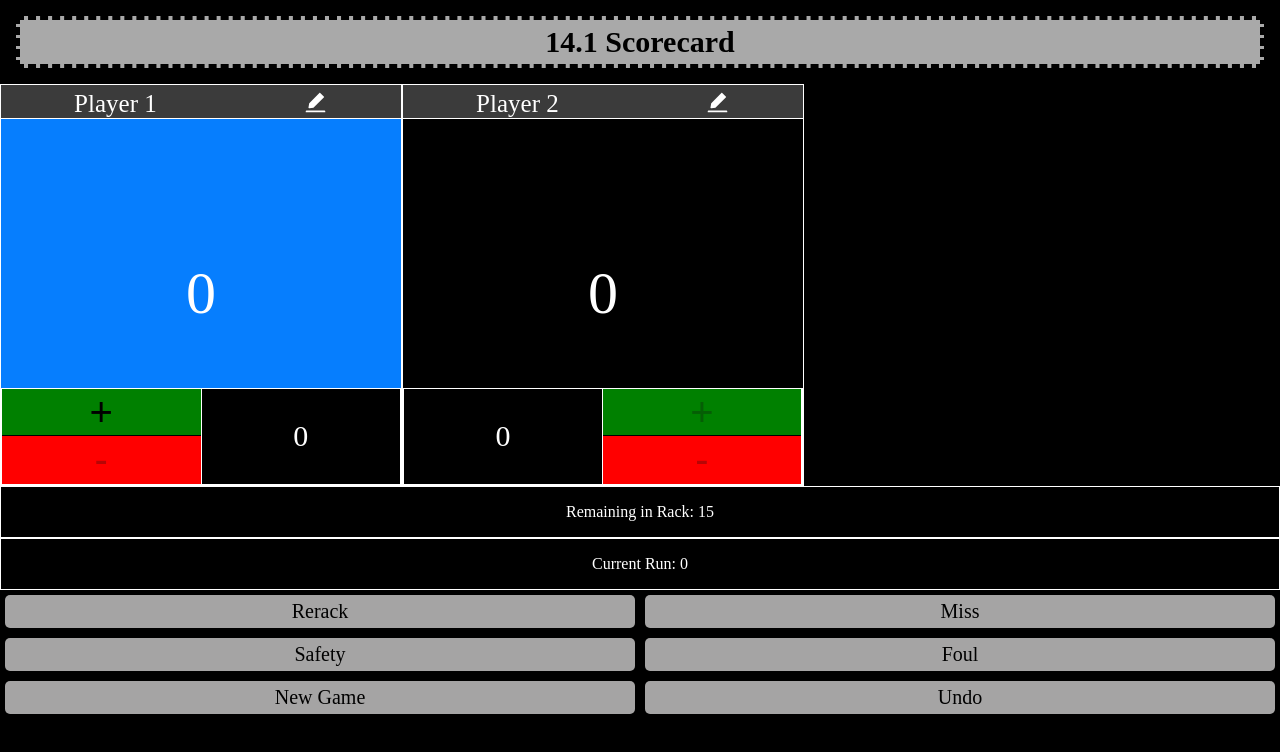
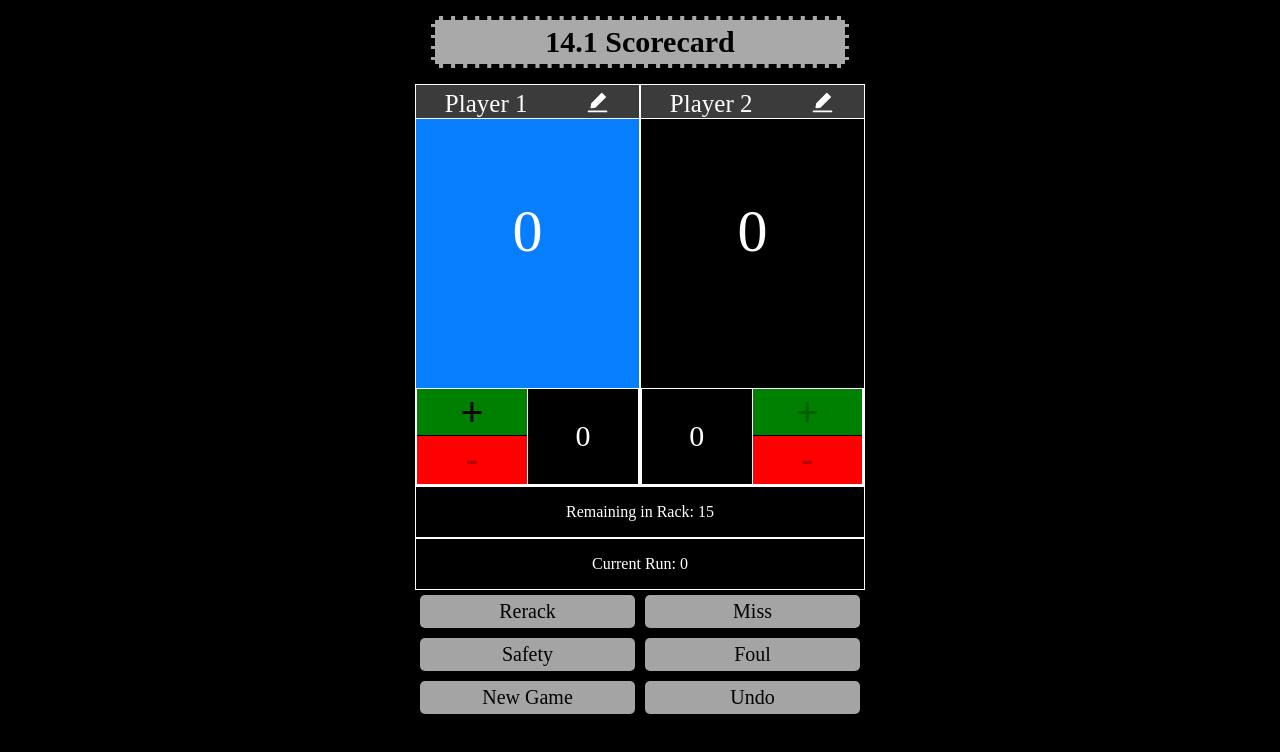
Before and after one commit to moviefan322/straight-pool-counter, a Next.js app: page / in a window 1280 px wide. Shown: the top 752 px of the page. Built offline with nearby package versions, Linux system fonts and the light colour scheme.

Commit message:
restricts max-size mobile only

```diff
--- a/src/styles/globals.css
+++ b/src/styles/globals.css
@@ -1,9 +1,10 @@
 body {
   background: black;
   color: white;
-  margin: 0;
   padding: 0;
   box-sizing: border-box;
+  max-width: 450px;
+  margin: auto;
 }
 
 .scorebox {
```
